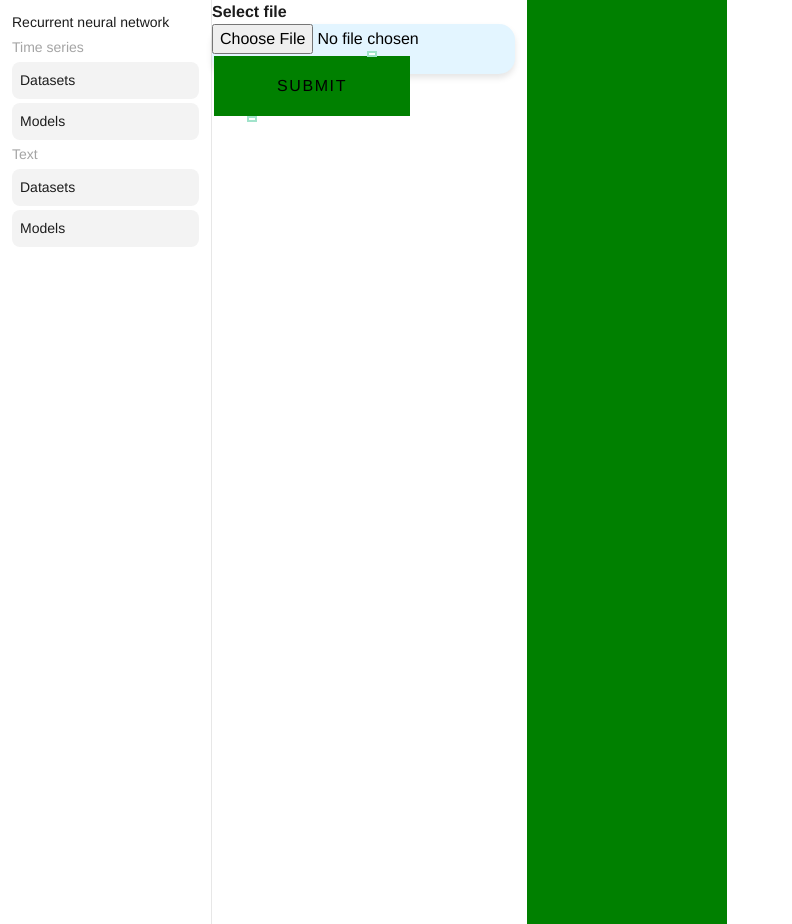
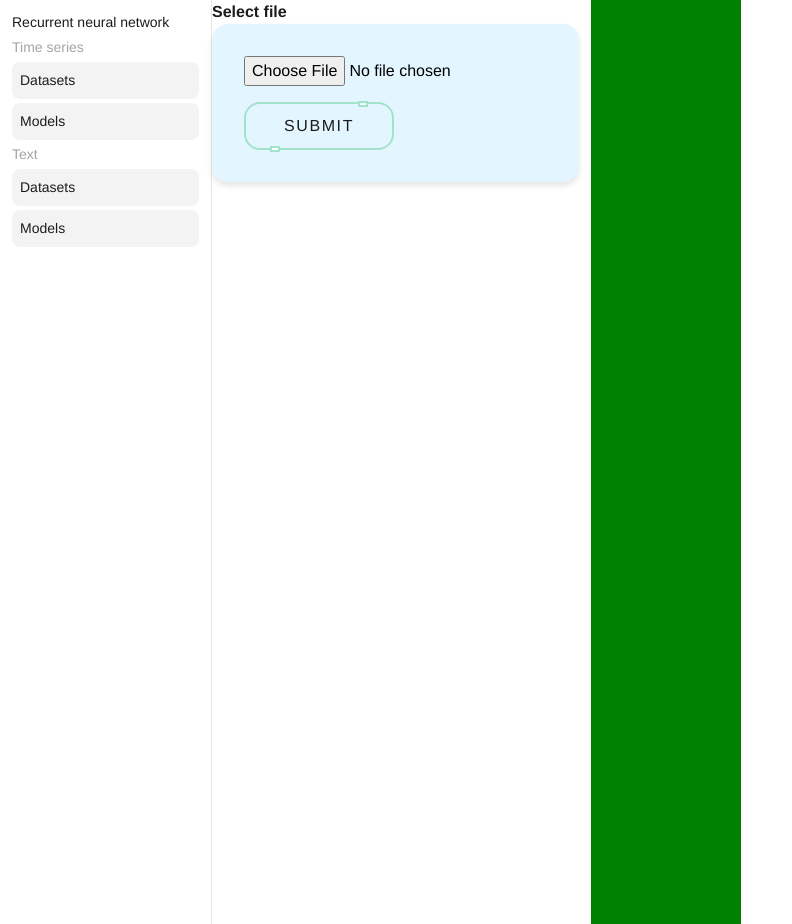
Before and after one commit to kuzmaarek1/RNN, a React (Create React App) app in the folder app/: page / in a window 1280 px wide. Shown: the whole page, without its empty margins (0-792 px from the left). Built offline with nearby package versions, Linux system fonts and the light colour scheme.

Commit message:
Improve css style button

```diff
--- a/app/src/App.js
+++ b/app/src/App.js
@@ -39,7 +39,6 @@
   };
   const handleOutsideClick = (event) => {
     console.log(event);
-    // Sprawdź, czy kliknięcie nastąpiło poza obszarem AnimatePresence
     if (selectedId && !event.target.closest(".animate-presence")) {
       setSelectedId(null);
     }
@@ -48,58 +47,25 @@
   return (
     <div onClick={handleOutsideClick} className="flex gap-[12px]">
       <div>
-        <div className="text-[#1c1c1c] font-[14px] font-[600] ">
-          Select file
-        </div>
-        <div className="bg-[#e3f5ff] h-[50px] rounded-[16px] custom-box-shadow">
-          <input type="file" ref={fileInputRef} accept=".csv" />
+        <div className="text-[#1c1c1c] font-[14px] font-[600]">Select file</div>
+        <div className="bg-[#e3f5ff]  rounded-[16px] custom-box-shadow p-8">
+          <input
+            type="file"
+            className="mb-4"
+            ref={fileInputRef}
+            accept=".csv"
+          />
           <button
-            className="relative uppercase spacing tracking-widest font-[400] text-base px-[10px] py-[20px] duration-500
-            w-[200px]
-            hover:bg-[#A1E3CB] hover:text-[#fff] hover:tracking-[0.25em]
-            before:content-['']
-            before:bg-[green]
-            before:absolute
-            before:inset-[2px]
-            group"
+            className="relative uppercase spacing tracking-widest font-[400] text-base py-[10px] duration-500 w-[150px] rounded-[16px] border-[2px] border-[#A1E3CB] text-[#1c1c1c] group
+            hover:bg-[#A1E3CB] hover:tracking-[0.25em] before:content-[''] before:absolute before:inset-[2px]"
             onClick={handleCsvSubmission}
           >
-            <span className="relative z-10">Submit</span>
+            <span className="relative z-10 flex justify-center">Submit</span>
             <i
-              className="
-            group-hover:before:w-[6px] group-hover:before:left-[calc(50%)]
-            group-hover:before:delay-[0.5s]
-            box-shadow-button
-            before:absolute
-            before:content-['']
-            before:w-[10px]
-            before:h-[6px]
-            before:bg-[white]
-            before:border-[2px]
-            before:border-[#A1E3CB]
-            before:top-[-3.5px]
-            before:left-[80%]
-            before:translate-x-[-50%]
-            before:duration-500
-            before:delay-[0.5s]
-
-            group-hover:after:w-[6px] group-hover:after:left-[calc(50%)]
-            group-hover:after:delay-[0.5s]
-
-            after:absolute
-            after:content-['']
-            after:w-[10px]
-            after:h-[6px]
-            after:bg-[white]
-            after:border-[2px]
-            after:border-[#A1E3CB]
-            after:bottom-[-3.5px]
-            after:left-[20%]
-            after:translate-x-[-50%]
-            after:duration-500
-            after:delay-[0.5s]
-
-            "
+              className="box-shadow-button group-hover:before:w-[8px] group-hover:before:left-[calc(50%)]  group-hover:before:delay-[0.5s]
+              before:content-[''] before:absolute  before:w-[10px] before:h-[6px] before:bg-[white] before:border-[2px] before:border-[#A1E3CB] before:top-[-3.5px] before:left-[80%] before:translate-x-[-50%] before:duration-500 before:delay-[0.5s]
+              group-hover:after:w-[8px]  group-hover:after:left-[calc(50%)]  group-hover:after:delay-[0.5s]
+              after:content-[''] after:absolute after:w-[10px] after:h-[6px] after:bg-[white] after:border-[2px] after:border-[#A1E3CB] after:bottom-[-3.5px] after:left-[20%] after:translate-x-[-50%] after:duration-500 after:delay-[0.5s]"
             ></i>
           </button>
         </div>
--- a/app/src/index.css
+++ b/app/src/index.css
@@ -15,17 +15,17 @@
 
 
 button:hover .box-shadow-button::before {
-    box-shadow:70px 0 #fff,
-    -70px 0 #A1E3CB,
-    -70px 0 4px white,
+    box-shadow:50px 0 #fff,
+    -50px 0 #A1E3CB,
+    -50px 0 4px white,
     10px -10px #A1E3CB,
     -10px -10px #fff;
 }
 
 button:hover .box-shadow-button::after {
-    box-shadow:-70px 0 #fff,
-    70px 0 #A1E3CB,
-    70px 0 4px white,
+    box-shadow:-50px 0 #fff,
+    50px 0 #A1E3CB,
+    50px 0 4px white,
     -10px 10px #A1E3CB,
     10px 10px #fff;
 }
```
